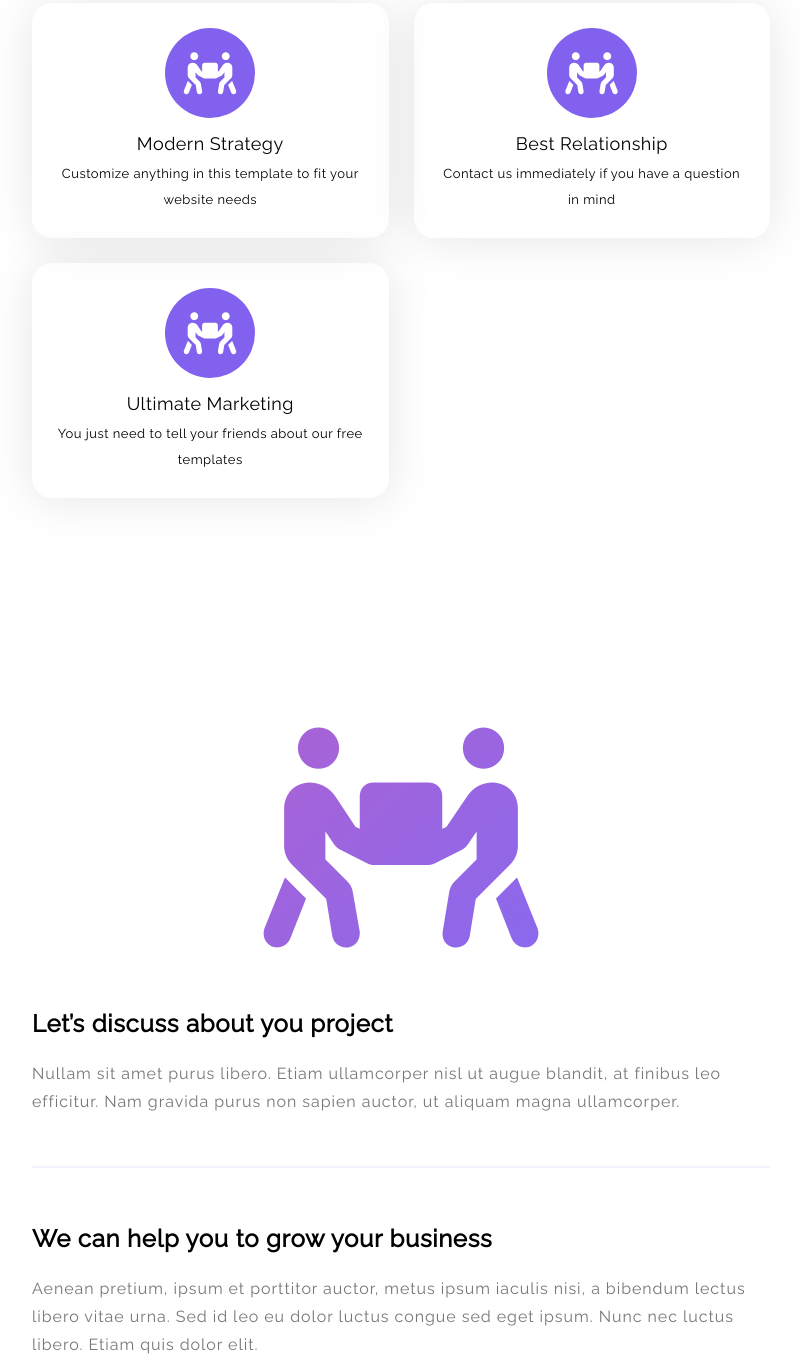
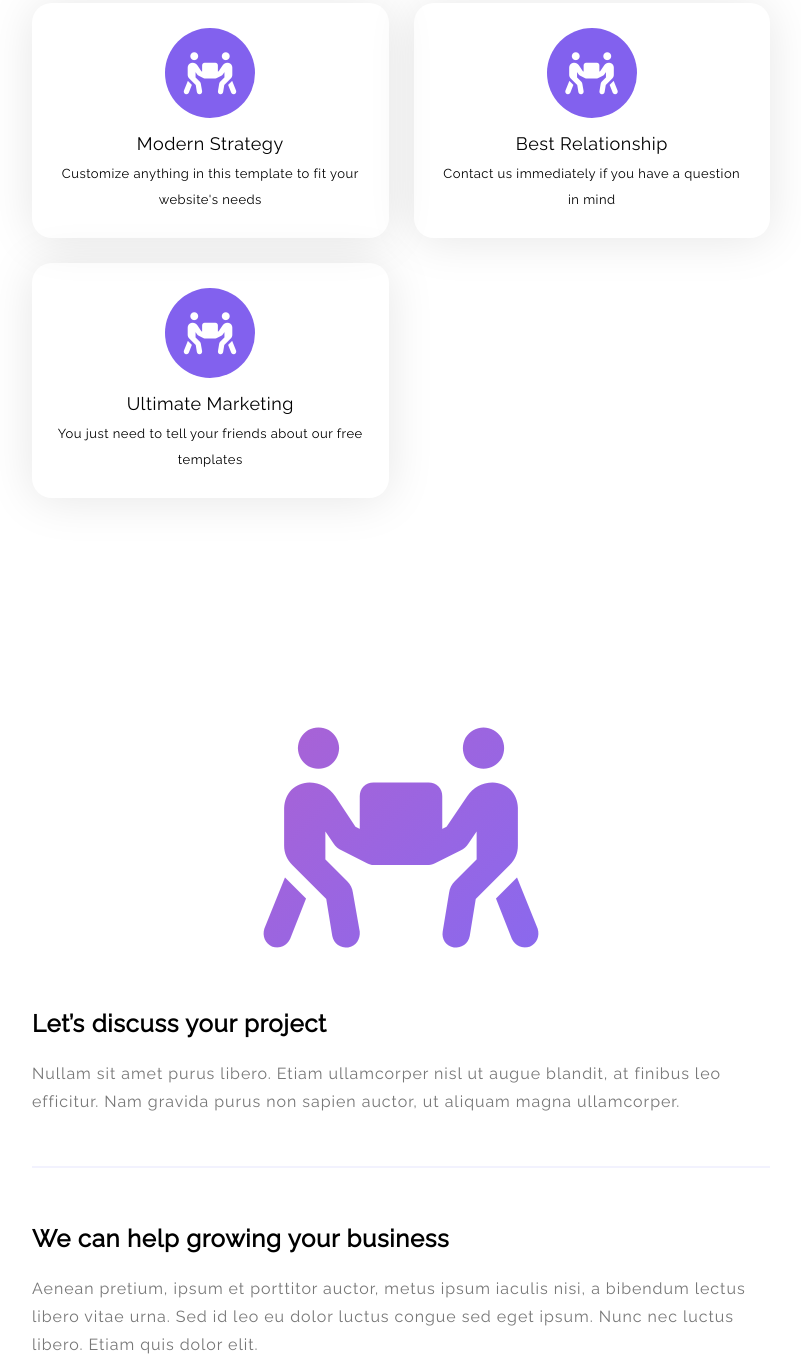
Before and after one commit to lpikor/softypinko-live, a plain HTML site: page index.html in a window 1280 px wide. Shown: the part 897-2259 px from the top of the page, without its empty margins (239-1040 px from the left). Drawn offline with Linux system fonts and the light colour scheme.

Commit message:
Correct text mistakes

```diff
--- a/index.html
+++ b/index.html
@@ -38,7 +38,7 @@
             <div class="welcome__container container">
                 <h2 class="welcome__title section__title">We provide the best <strong class="welcome__strong strong">strategy</strong>
                         to grow up your <strong class="welcome__strong strong">business</strong></h2>
-                <p class="welcome__subtitle section__description">Softy Pinko is a professional Bootstrap 4.0 theme designed by Template Mo for your company at absolutely free of charge</p>
+                <p class="welcome__subtitle section__description">Softy Pinko is a professional Bootstrap 4.0 theme designed by Template Mo for your company absolutely free of charge</p>
                 <a href="#" class="welcome__btn btn--primary btn">Discover more</a>
             </div>
         </header>
@@ -48,7 +48,7 @@
                     <div class="features__item">
                         <div class="features__icon-container"><i class="fas fa-people-carry features__icon icon"></i></div>
                         <span class="features__item-title">Modern Strategy</span>
-                        <p class="features__item-description">Customize anything in this template to fit your website needs</p>
+                        <p class="features__item-description">Customize anything in this template to fit your website's needs</p>
                     </div>
                     <div class="features__item">
                         <div class="features__icon-container"><i class="fas fa-people-carry features__icon icon"></i></div>
@@ -67,12 +67,12 @@
             <div class="about__container container">
                 <div class="about__item about__item-1">
                     <div class="about__icon-container about__icon-container-1"><i class="fas fa-people-carry about__icon icon"></i></div>
-                    <span class="about__item-title about__item-title-1">Let’s discuss about you project</span>
+                    <span class="about__item-title about__item-title-1">Let’s discuss your project</span>
                     <p class="about__item-description about__item-description-1">Nullam sit amet purus libero. Etiam ullamcorper nisl ut augue blandit, at finibus leo efficitur. Nam gravida purus non sapien auctor, ut aliquam magna ullamcorper.</p>
                 </div>
                 <div class="about__divider divider"></div>
                 <div class="about__item about__item-2">
-                    <span class="about__item-title about__item-title-2">We can help you to grow your business</span>
+                    <span class="about__item-title about__item-title-2">We can help growing your business</span>
                     <p class="about__item-description about__item-description-2">Aenean pretium, ipsum et porttitor auctor, metus ipsum iaculis nisi, a bibendum lectus libero vitae urna. Sed id leo eu dolor luctus congue sed eget ipsum. Nunc nec luctus libero. Etiam quis dolor elit.</p>
                     <div class="about__icon-container about__icon-container-2"><i class="fas fa-people-carry about__icon icon"></i></div>
                 </div>
@@ -235,7 +235,7 @@
                     </div>
                     <div class="statistics__item">
                         <strong class="statistics__number">18</strong>
-                        <span class="statistics__description">Awards Wins</span>
+                        <span class="statistics__description">Awards</span>
                     </div>
                     <div class="statistics__item">
                         <strong class="statistics__number">27</strong>
```
